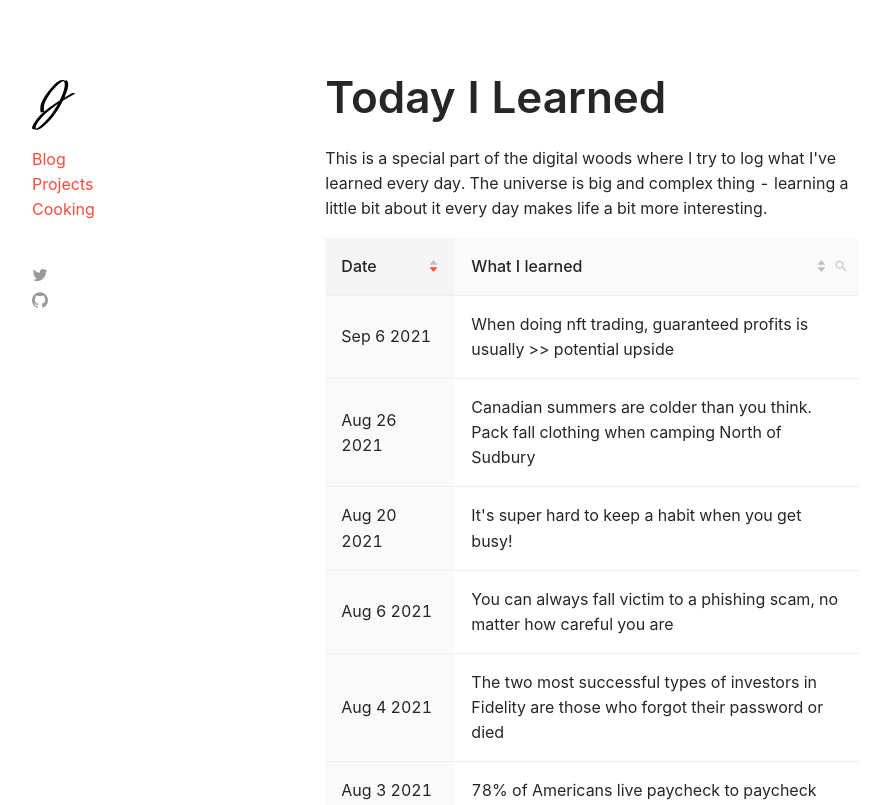
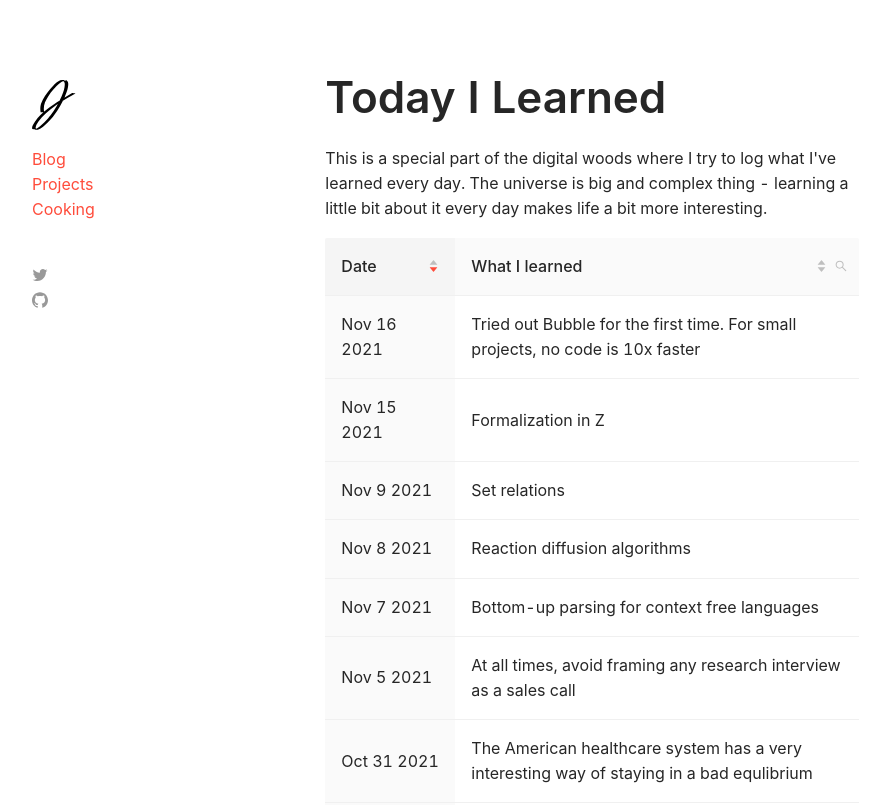
Before and after one commit to jonxuxu/website, a Next.js app: page /todayilearned in a window 1280 px wide. Shown: the top 805 px of the page, without its empty margins (48-938 px from the left). Built offline with nearby package versions, Linux system fonts and the light colour scheme.

Commit message:
adding lessons

```diff
--- a/pages/index.js
+++ b/pages/index.js
@@ -91,7 +91,7 @@ const Home = () => {
               <Title level={5} style={{ marginBottom: 20 }}>
                 What I've been up to
               </Title>
-              <Timeline pending="Building the next thing..." reverse={true}>
+              <Timeline pending="Building a startup..." reverse={true}>
                 <Timeline.Item>
                   <a href="https://myriade.io">Myriade</a>: Making fortune
                   mining accessible
@@ -111,7 +111,6 @@ const Home = () => {
                 <Timeline.Item>
                   Hacking on <Link href="/projects">projects</Link>
                 </Timeline.Item>
-                <Timeline.Item>Travelling in New York now!</Timeline.Item>
               </Timeline>
             </Col>
             <Col xs={24} sm={12} md={8}>
--- a/pages/todayilearned/lessons.json
+++ b/pages/todayilearned/lessons.json
@@ -924,11 +924,75 @@
         "lesson":"It's super hard to keep a habit when you get busy!"
     },
     {
+        "date":1629539037,
+        "lesson":"I'm definitely an introvert. I'm learning that racous parties aren't my thing."
+    },
+    {
         "date":1629964992,
         "lesson":"Canadian summers are colder than you think. Pack fall clothing when camping North of Sudbury"
     },
     {
         "date":1630915392,
         "lesson":"When doing nft trading, guaranteed profits is usually >> potential upside"
+    },
+    {
+        "date":1632294568,
+        "lesson":"The slang lowkey and highkey may originate from film lighting. Key light is the main focus light used on the subject."
+    },
+    {
+        "date":1632553768,
+        "lesson":"Went thrifting for the first time"
+    },
+    {
+        "date":1633417768,
+        "lesson":"You need to get to know a person first before you can decide whether they are interesting to talk to or not"
+    },
+    {
+        "date":1633763368,
+        "lesson":"Judged at a hackathon for the first time (3 at once actually)"
+    },
+    {
+        "date":1633849768,
+        "lesson":"Online hackathons are rife with fraudulent submissions (some up to 40%)"
+    },
+    {
+        "date":1633936168,
+        "lesson":"Networking is so underrated, and it's useful for building genuine relations, not Linkedin connections"
+    },
+    {
+        "date":1634627368,
+        "lesson":"Competitive vs contestable markets"
+    },
+    {
+        "date":1635145768,
+        "lesson":"Snuck into a pharmacy conference. It's full of old white men."
+    },
+    {
+        "date":1635664168,
+        "lesson":"The American healthcare system has a very interesting way of staying in a bad equlibrium"
+    },
+    {
+        "date":1636096168,
+        "lesson":"At all times, avoid framing any research interview as a sales call"
+    },
+    {
+        "date":1636268968,
+        "lesson":"Bottom-up parsing for context free languages"
+    },
+    {
+        "date":1636358968,
+        "lesson":"Reaction diffusion algorithms"
+    },
+    {
+        "date":1636445368,
+        "lesson":"Set relations"
+    },
+    {
+        "date":1636963768,
+        "lesson":"Formalization in Z"
+    },
+    {
+        "date":1637050168,
+        "lesson":"Tried out Bubble for the first time. For small projects, no code is 10x faster"
     }
 ]
```
